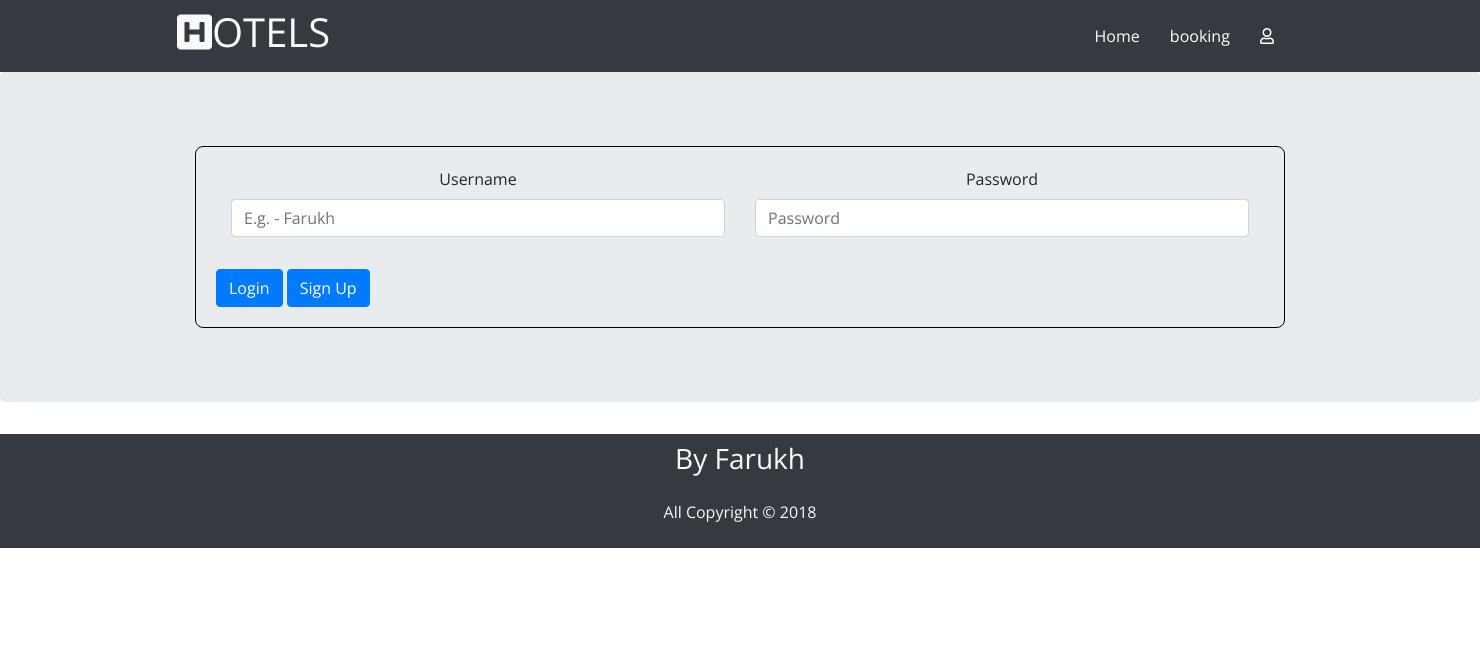
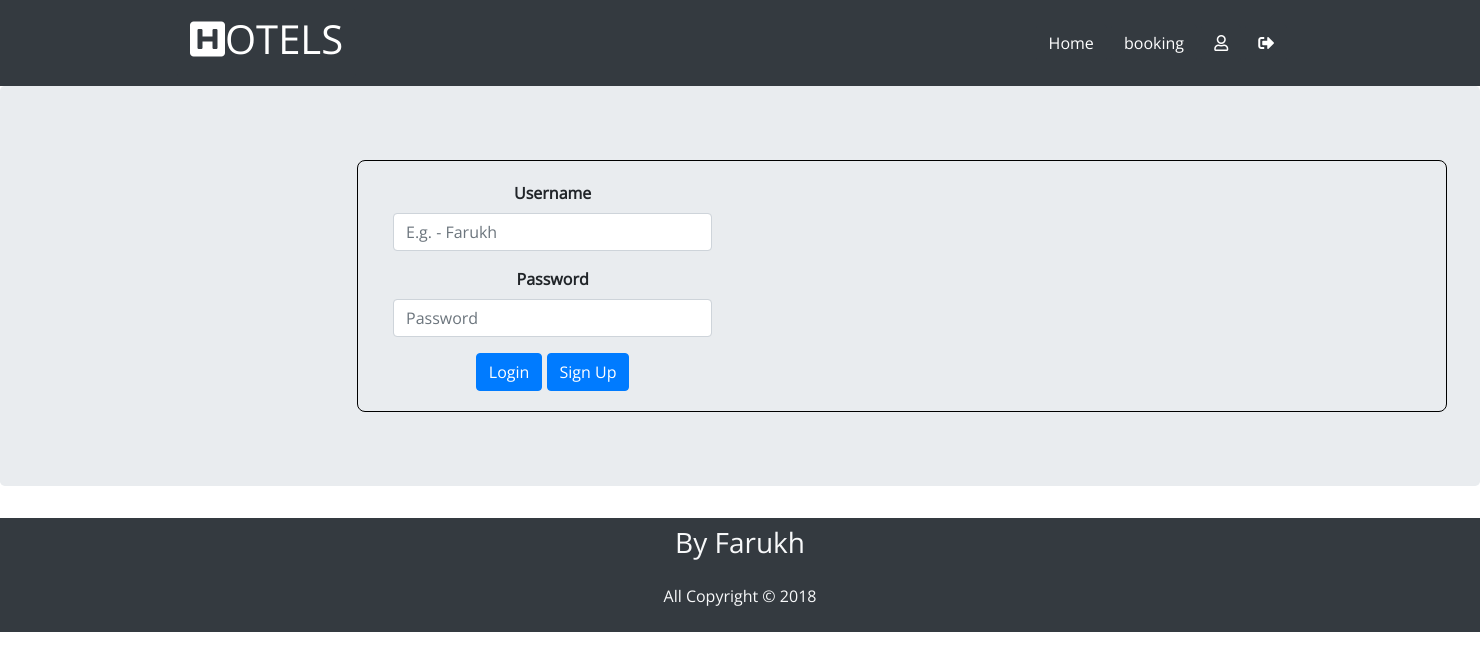
Before and after one commit to Farukh1x95/hotel, a PHP site: page /login.php in a window 1480 px wide. Shown: the top 652 px of the page. Run offline with PHP 8.4, Linux system fonts and the light colour scheme; some libraries are stand-ins or nearby versions.

Commit message:
Edit design

```diff
--- a/add-hotel.php
+++ b/add-hotel.php
@@ -16,7 +16,6 @@ if(isset($_POST["submit"])){
 
 ?>
 
-?>
 <html>
 
 <body>
--- a/header.php
+++ b/header.php
@@ -30,14 +30,17 @@
 
             <div class="container d-flex flex-row text-light  justify-content-between">
                 <div class="pg-2 d-flex justify-content-start">
-                    <h1><i class="fas fa-h-square"></i>OTELS</h1>
+                    <a href="INDEX.php" class="btn btn-dark">
+                        <h1><i class="fas fa-h-square"></i>OTELS</h1>
+                    </a>
                 </div>
 
                 <div class="pg-2  justify-content-end ">
                     <a name="" id="" class="btn btn-dark" href="INDEX.php" role="button">Home</a>
                     <a name="" id="" class="btn btn-dark" href="#" role="button">booking</a>
                     <a name="" id="" class="btn btn-dark" href="login.php" role="button"><i class="far fa-user"></i>
-                        <?php ?> </a>
+                        <?php  ?> </a>
+                    <a href="logout.php" class="btn btn-dark"><i class="fas fa-sign-out-alt"></i></a>
                 </div>
             </div>
         </div>
--- a/index.php
+++ b/index.php
@@ -3,6 +3,7 @@ include("header.php");
 include("connection.php");
 $sql = "SELECT * FROM hoteltable";
 $result = mysqli_query($conn,$sql);
+session_start();
 ?>
 <!DOCTYPE html>
 
--- a/login.php
+++ b/login.php
@@ -1,5 +1,7 @@
 <?php
 include("header.php");
+include("connection.php");
+session_start();
 ?>
 <html lang="en">
 
@@ -13,31 +15,35 @@ include("header.php");
     <style>
         .setting{
             margin: 10px;
-            display: flex;
-            flex-wrap: wrap;
             border: 1px solid black;
             border-radius: 8px;
             padding: 20px;
+
+            align-items: center;
 
         }
         .button-set{
             align-items: center;
         }
+        #usr{
+margin-left: 300px;
+            margin-right: 300px;
+        }
     </style>
     <div class="jumbotron">
-        <div class="container">
+        <div class="container" id="usr">
             <form name="UserAuth" action="validation.php" method="post" onsubmit="return Form()">
-                <div class="setting text-center">
-                    <div class="form-group col-md-6">
-                        <label for="#">Username</label>
+                <div class=" setting text-center">
+                    <div class="form-group col-lg-4">
+                        <label for="#"><b>Username</b></label>
                         <input type="text" class="form-control" name="username" id="inputName" placeholder="E.g. - Farukh">
                         <p id="hint1"></p>
                     </div>
-                    <div class="form-group col-md-6">
-                        <label for="#">Password</label>
+                    <div class="form-group col-lg-4">
+                        <label for="#"><b>Password</b></label>
                         <input type="text" class="form-control" name="password" id="Pswd" placeholder="Password">
                     </div>
-                    <div class="button-set">
+                    <div class="col-lg-4 ">
                         <button name="login" class="btn btn-primary">Login</button>
                         <button class="btn btn-primary"><a style="color:white;" href="add-user.php">Sign Up</a></button>
                     </div>
@@ -45,7 +51,7 @@ include("header.php");
             </form>
         </div>
     </div>
-    <!--    <script>
+    <script>
         function Form() {
 
             var inputName = document.forms["UserAuth"]["inputName"].value;
@@ -68,7 +74,7 @@ include("header.php");
 
         }
 
-    </script> -->
+    </script>
 </body>
 
 </html>
--- a/logout.php
+++ b/logout.php
@@ -3,6 +3,8 @@
 include("header.php");
    session_start();
     session_destroy();
-echo '<a href="logout.php">LOGOUT</a>';
+unset($_COOKIE['$cookie_name']);
+setcookie('$cookie_name', '', time()  -1 );
+//echo '<a href="logout.php">LOGOUT</a>';
     header("login.php");
 ?>
```
Also changed, not shown: learn.php (+6 -2 lines), validation.php (+12 -7 lines).
